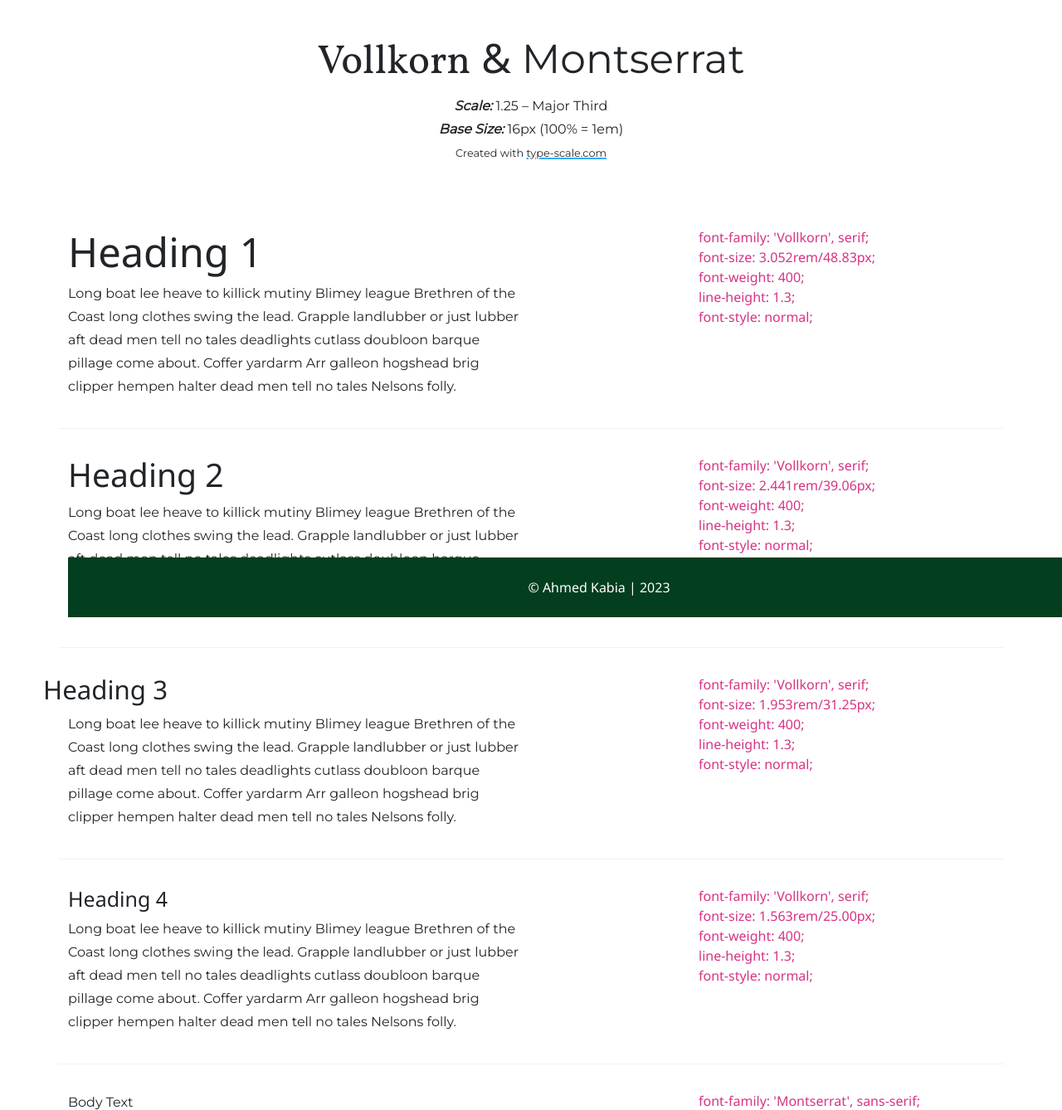
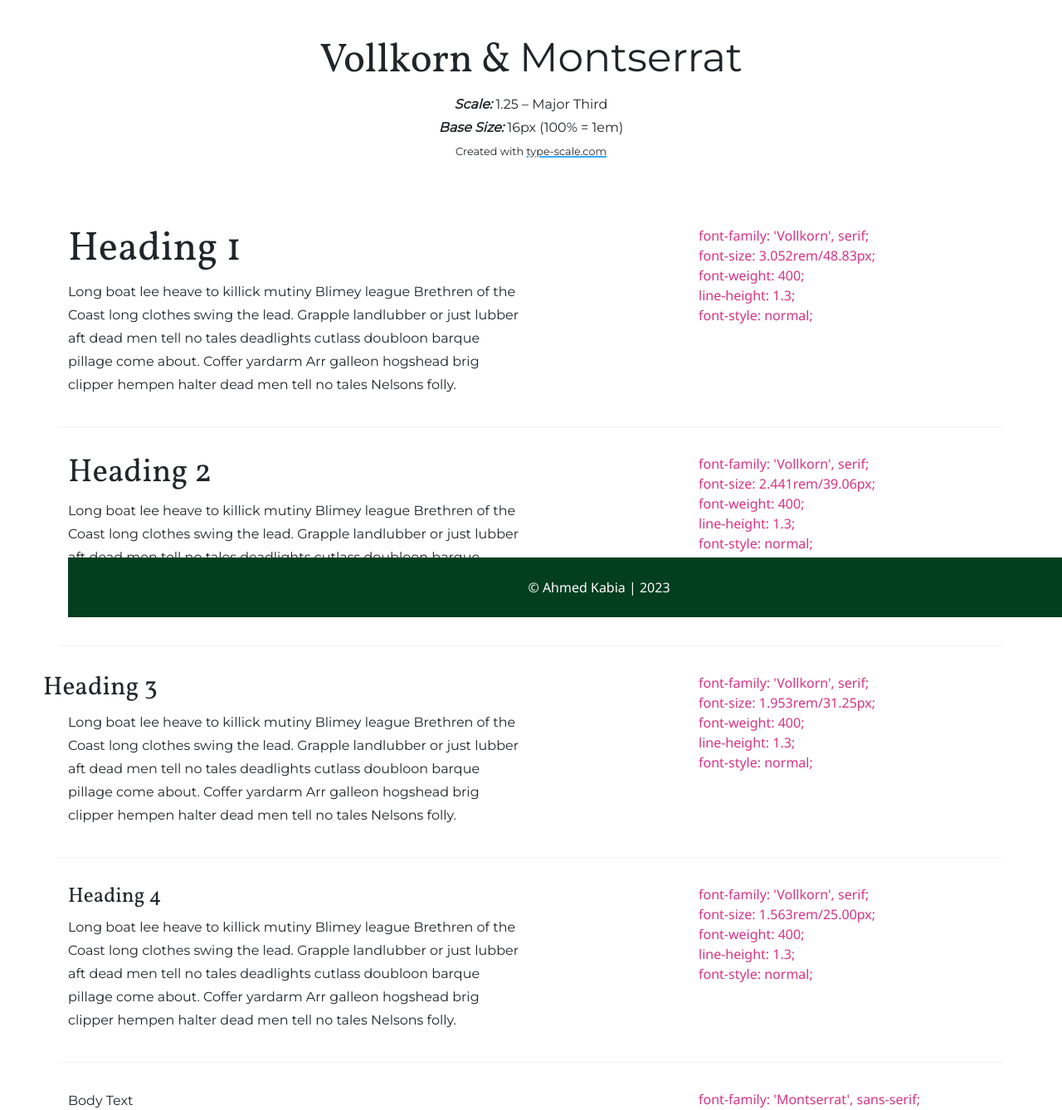
Before and after one commit to ad-kabia/HCI472, a PHP site: page /typefaces/typeface1.html in a window 1280 px wide. Shown: the part 56-1394 px from the top of the page at 83% size. Run offline with PHP 8.4, Linux system fonts and the light colour scheme.

Commit message:
updates to css

```diff
--- a/css/typefaces.css
+++ b/css/typefaces.css
@@ -30,18 +30,26 @@
 .vollMont h1 {
     margin-top: 0;
     font-size: 3.052rem;
+    font-family: 'Vollkorn', serif;
+
   }
 
   .vollMont h2 {
     font-size: 2.441rem;
+    font-family: 'Vollkorn', serif;
+
 }
 
   .vollMont h3 {
     font-size: 1.953rem;
+    font-family: 'Vollkorn', serif;
+
 }
 
   .vollMont h4 {
     font-size: 1.563rem;
+    font-family: 'Vollkorn', serif;
+
 }
 
   .vollMont p {
@@ -83,18 +91,25 @@
 .libreCardo h1 {
     margin-top: 0;
     font-size: 3.052rem;
+    font-family: 'Libre Franklin', sans-serif;
   }
 
 .libreCardo h2 {
     font-size: 2.441rem;
+    font-family: 'Libre Franklin', sans-serif;
+
 }
 
 .libreCardo h3 {
     font-size: 1.953rem;
+    font-family: 'Libre Franklin', sans-serif;
+
 }
 
 .libreCardo h4 {
     font-size: 1.563rem;
+    font-family: 'Libre Franklin', sans-serif;
+
 }
 
 .libreCardo p {
```
Also changed, not shown: 1 other file.
